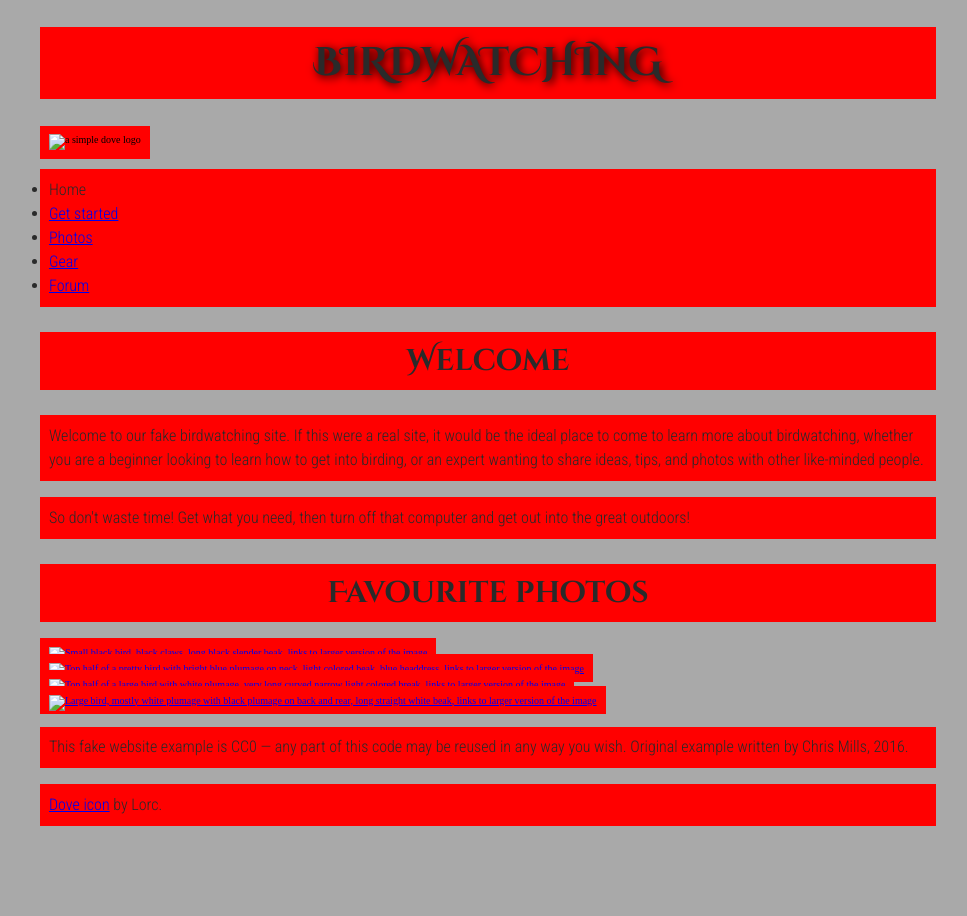
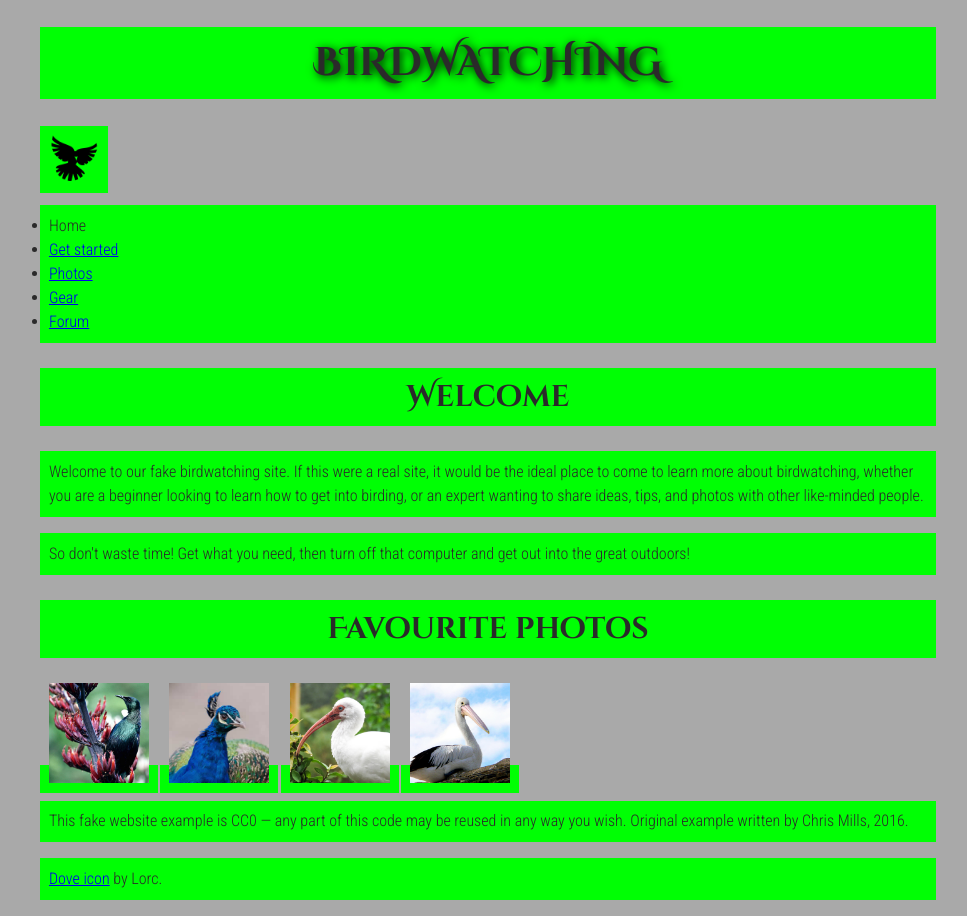
Before and after one commit to krivonne/krivonne.github.io, a plain HTML site: page Assign 1/Part 2/assets/assets/index.html in a window 1280 px wide. Shown: the whole page, without its empty margins (152-1119 px from the left). Before the commit the page ends 842 px from the top, so only its background shows below. Drawn offline with Linux system fonts and the light colour scheme; files whose address does not match are found by name.

Commit message:
color update
added color change and photos

```diff
--- a/Assign 1/Part 2/assets/assets/index.html
+++ b/Assign 1/Part 2/assets/assets/index.html
@@ -21,7 +21,10 @@ Structuring a Page of Content
   <body>
 
       <h1>Birdwatching</h1>
-      <img src="dove.png" alt="a simple dove logo">
+      <img src="C:\Users\Krivo\OneDrive\Documents\Canada\Education\Durham\Durham Classes\Semester 2\INFT 1206\Repositories\krivo.github.io\Assign 1\Part 2\images\dove.png" alt="a simple dove logo"
+      width="50"
+      height="50"
+      >
 
 
       <ul>
@@ -41,10 +44,10 @@ Structuring a Page of Content
 
       <h2>Favourite photos</h2>
 
-      <a href="favorite-1.jpg"><img src="favorite-1_th.jpg" alt="Small black bird, black claws, long black slender beak, links to larger version of the image"></a>
-      <a href="favorite-2.jpg"><img src="favorite-2_th.jpg" alt="Top half of a pretty bird with bright blue plumage on neck, light colored beak, blue headdress, links to larger version of the image"></a>
-      <a href="favorite-3.jpg"><img src="favorite-3_th.jpg" alt="Top half of a large bird with white plumage, very long curved narrow light colored break, links to larger version of the image"></a>
-      <a href="favorite-4.jpg"><img src="favorite-4_th.jpg" alt="Large bird, mostly white plumage with black plumage on back and rear, long straight white beak, links to larger version of the image"></a>
+      <a href="favorite-1.jpg"><img src="C:\Users\Krivo\OneDrive\Documents\Canada\Education\Durham\Durham Classes\Semester 2\INFT 1206\Repositories\krivo.github.io\Assign 1\Part 2\images\favorite-1.jpg" alt="Small black bird, black claws, long black slender beak, links to larger version of the image" width="100" height="100"></a>
+      <a href="favorite-2.jpg"><img src="C:\Users\Krivo\OneDrive\Documents\Canada\Education\Durham\Durham Classes\Semester 2\INFT 1206\Repositories\krivo.github.io\Assign 1\Part 2\images\favorite-2_th.jpg" alt="Top half of a pretty bird with bright blue plumage on neck, light colored beak, blue headdress, links to larger version of the image" width="100" height="100"></a>
+      <a href="favorite-3.jpg"><img src="C:\Users\Krivo\OneDrive\Documents\Canada\Education\Durham\Durham Classes\Semester 2\INFT 1206\Repositories\krivo.github.io\Assign 1\Part 2\images\favorite-3.jpg" alt="Top half of a large bird with white plumage, very long curved narrow light colored break, links to larger version of the image" width="100" height="100"></a>
+      <a href="favorite-4.jpg"><img src="C:\Users\Krivo\OneDrive\Documents\Canada\Education\Durham\Durham Classes\Semester 2\INFT 1206\Repositories\krivo.github.io\Assign 1\Part 2\images\favorite-4.jpg" alt="Large bird, mostly white plumage with black plumage on back and rear, long straight white beak, links to larger version of the image" width="100" height="100"></a>
 
 
       <p>This fake website example is CC0 — any part of this code may be reused in any way you wish. Original example written by Chris Mills, 2016.</p>
--- a/Assign 1/Part 2/assets/assets/style.css
+++ b/Assign 1/Part 2/assets/assets/style.css
@@ -57,7 +57,7 @@ header {
 }
 
 body > * {
-  background-color: red;
+  background-color: rgb(0, 255, 4);
   padding: 1%;
 }
 
```
